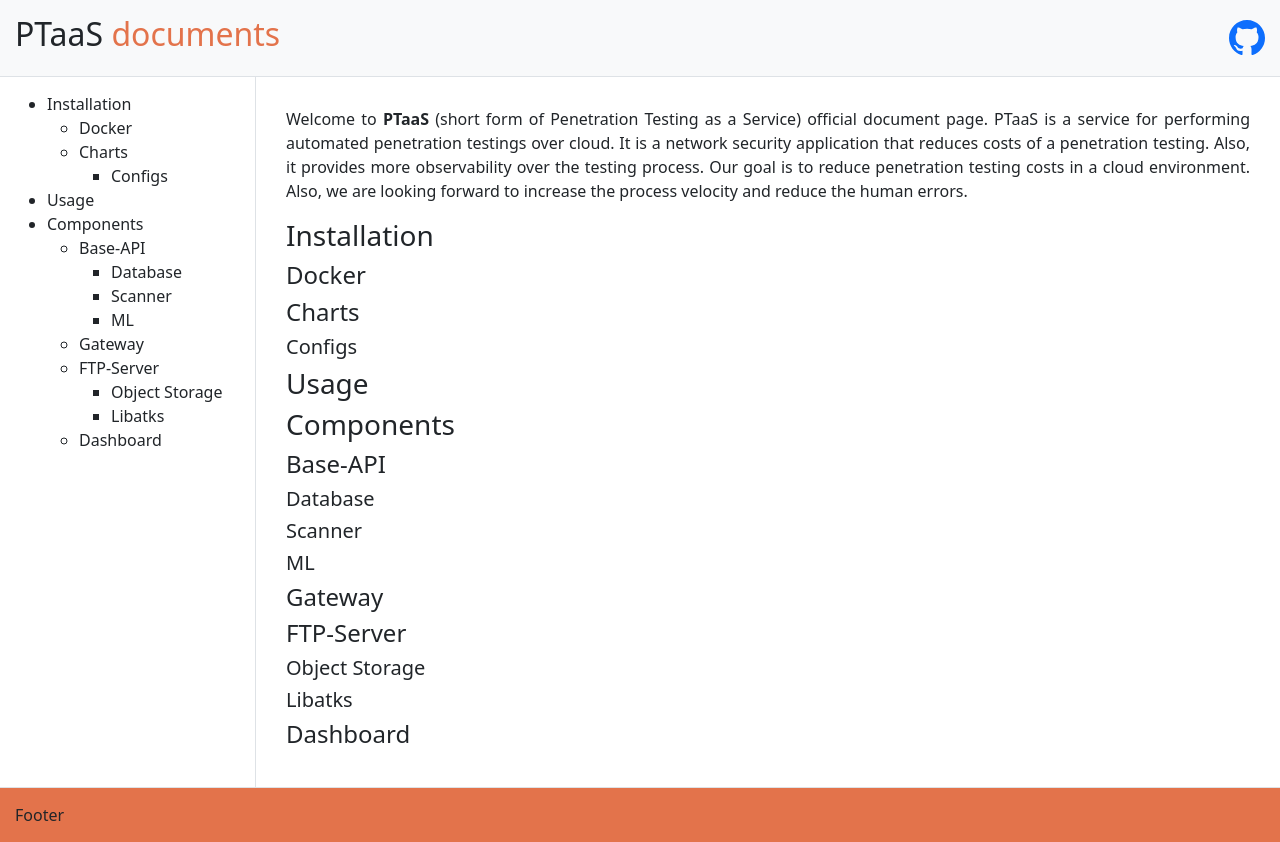
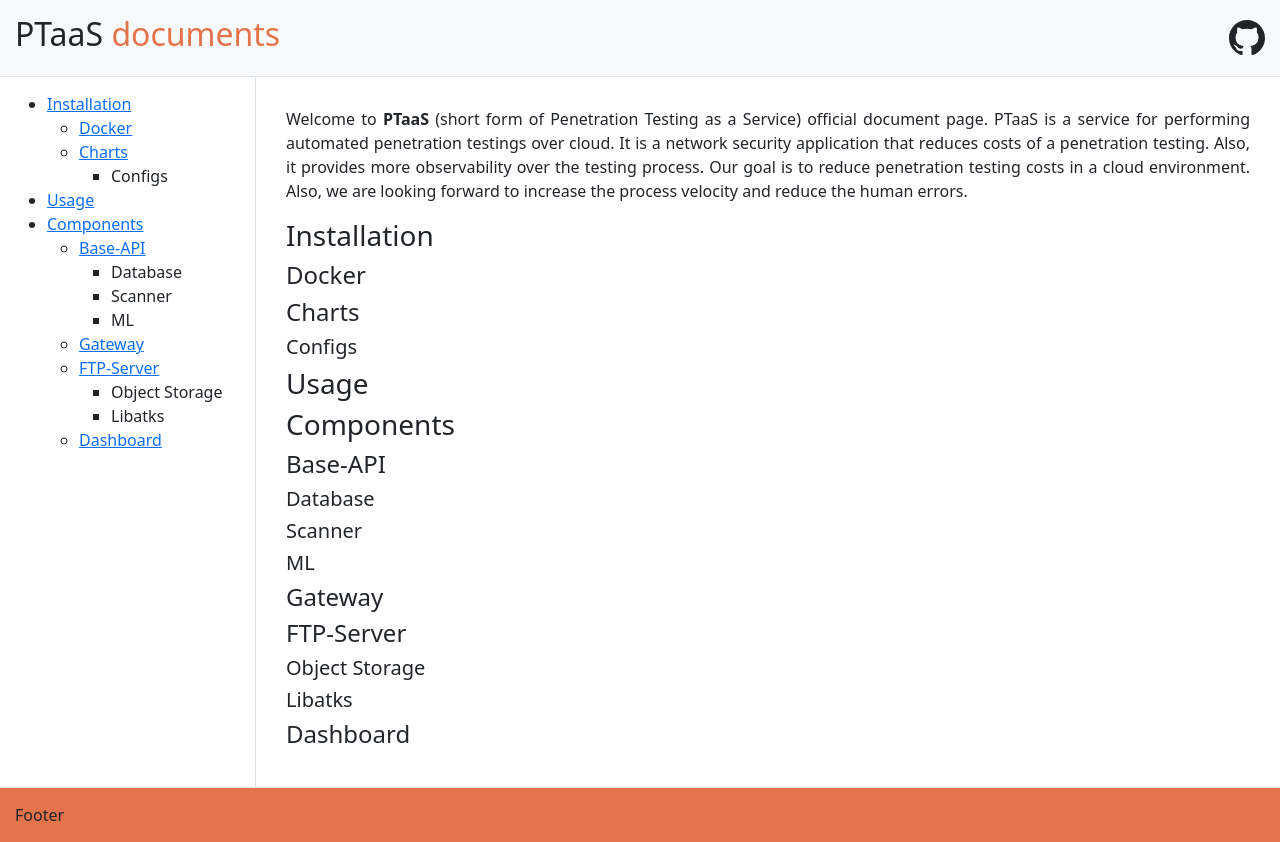
Before and after one commit to ptaas-tool/docs, a plain HTML site: page index.html in a window 1280 px wide. Drawn offline with nearby package versions, Linux system fonts and the light colour scheme.

Commit message:
update: side links

```diff
--- a/index.html
+++ b/index.html
@@ -15,7 +15,7 @@
                 PTaaS <span class="text-orange">documents</span>
             </div>
             <div>
-                <a href="https://github.com/ptaas-tool" target="_blank">
+                <a class="x-a" href="https://github.com/ptaas-tool" target="_blank">
                     <svg xmlns="http://www.w3.org/2000/svg" width="36" height="36" fill="currentColor" class="bi bi-github" viewBox="0 0 16 16">
                         <path d="M8 0C3.58 0 0 3.58 0 8c0 3.54 2.29 6.53 5.47 7.59.4.07.55-.17.55-.38 0-.19-.01-.82-.01-1.49-2.01.37-2.53-.49-2.69-.94-.09-.23-.48-.94-.82-1.13-.28-.15-.68-.52-.01-.53.63-.01 1.08.58 1.23.82.72 1.21 1.87.87 2.33.66.07-.52.28-.87.51-1.07-1.78-.2-3.64-.89-3.64-3.95 0-.87.31-1.59.82-2.15-.08-.2-.36-1.02.08-2.12 0 0 .67-.21 2.2.82.64-.18 1.32-.27 2-.27s1.36.09 2 .27c1.53-1.04 2.2-.82 2.2-.82.44 1.1.16 1.92.08 2.12.51.56.82 1.27.82 2.15 0 3.07-1.87 3.75-3.65 3.95.29.25.54.73.54 1.48 0 1.07-.01 1.93-.01 2.2 0 .21.15.46.55.38A8.01 8.01 0 0 0 16 8c0-4.42-3.58-8-8-8"/>
                     </svg>
@@ -26,38 +26,38 @@
             <div class="p-15 border-end">
                 <ul>
                     <li>
-                        Installation
+                        <a href="#sec-installation">Installation</a>
                         <ul>
-                            <li>Docker</li>
+                            <li><a href="#sec-docker">Docker</a></li>
                             <li>
-                                Charts
+                                <a href="#sec-charts">Charts</a>
                                 <ul>
                                     <li>Configs</li>
                                 </ul>
                             </li>
                         </ul>
                     </li>
-                    <li>Usage</li>
+                    <li><a href="#sec-usage">Usage</a></li>
                     <li>
-                        Components
+                        <a href="#sec-components">Components</a>
                         <ul>
                             <li>
-                                Base-API
+                                <a href="#sec-base-api">Base-API</a>
                                 <ul>
                                     <li>Database</li>
                                     <li>Scanner</li>
                                     <li>ML</li>
                                 </ul>
                             </li>
-                            <li>Gateway</li>
+                            <li><a href="#sec-gateway">Gateway</a></li>
                             <li>
-                                FTP-Server
+                                <a href="#sec-ftp">FTP-Server</a>
                                 <ul>
                                     <li>Object Storage</li>
                                     <li>Libatks</li>
                                 </ul>
                             </li>
-                            <li>Dashboard</li>
+                            <li><a href="#dashboard">Dashboard</a></li>
                         </ul>
                     </li>
                 </ul>
@@ -68,25 +68,25 @@
                     It is a network security application that reduces costs of a penetration testing. Also, it provides more observability over the testing process.
                     Our goal is to reduce penetration testing costs in a cloud environment. Also, we are looking forward to increase the process velocity and reduce the human errors.
                 </p>
-                <div class="h3">
+                <div id="sec-installation" class="h3">
                     Installation
                 </div>
-                <div class="h4">
+                <div id="sec-docker" class="h4">
                     Docker
                 </div>
-                <div class="h4">
+                <div id="sec-charts" class="h4">
                     Charts
                 </div>
                 <div class="h5">
                     Configs
                 </div>
-                <div class="h3">
+                <div id="sec-usage" class="h3">
                     Usage
                 </div>
-                <div class="h3">
+                <div id="sec-components" class="h3">
                     Components
                 </div>
-                <div class="h4">
+                <div id="sec-base-api" class="h4">
                     Base-API
                 </div>
                 <div class="h5">
@@ -98,10 +98,10 @@
                 <div class="h5">
                     ML
                 </div>
-                <div class="h4">
+                <div id="sec-gateway" class="h4">
                     Gateway
                 </div>
-                <div class="h4">
+                <div id="sec-ftp" class="h4">
                     FTP-Server
                 </div>
                 <div class="h5">
@@ -110,7 +110,7 @@
                 <div class="h5">
                     Libatks
                 </div>
-                <div class="h4">
+                <div id="sec-dashboard" class="h4">
                     Dashboard
                 </div>
             </div>
--- a/src/main.css
+++ b/src/main.css
@@ -5,7 +5,7 @@
     box-sizing: border-box;
 }
 
-a, a:visited, a:hover, a:active {
+.x-a, .x-a:visited, .x-a:hover, .x-a:active {
     color: inherit;
     text-decoration: none;
 }
```
